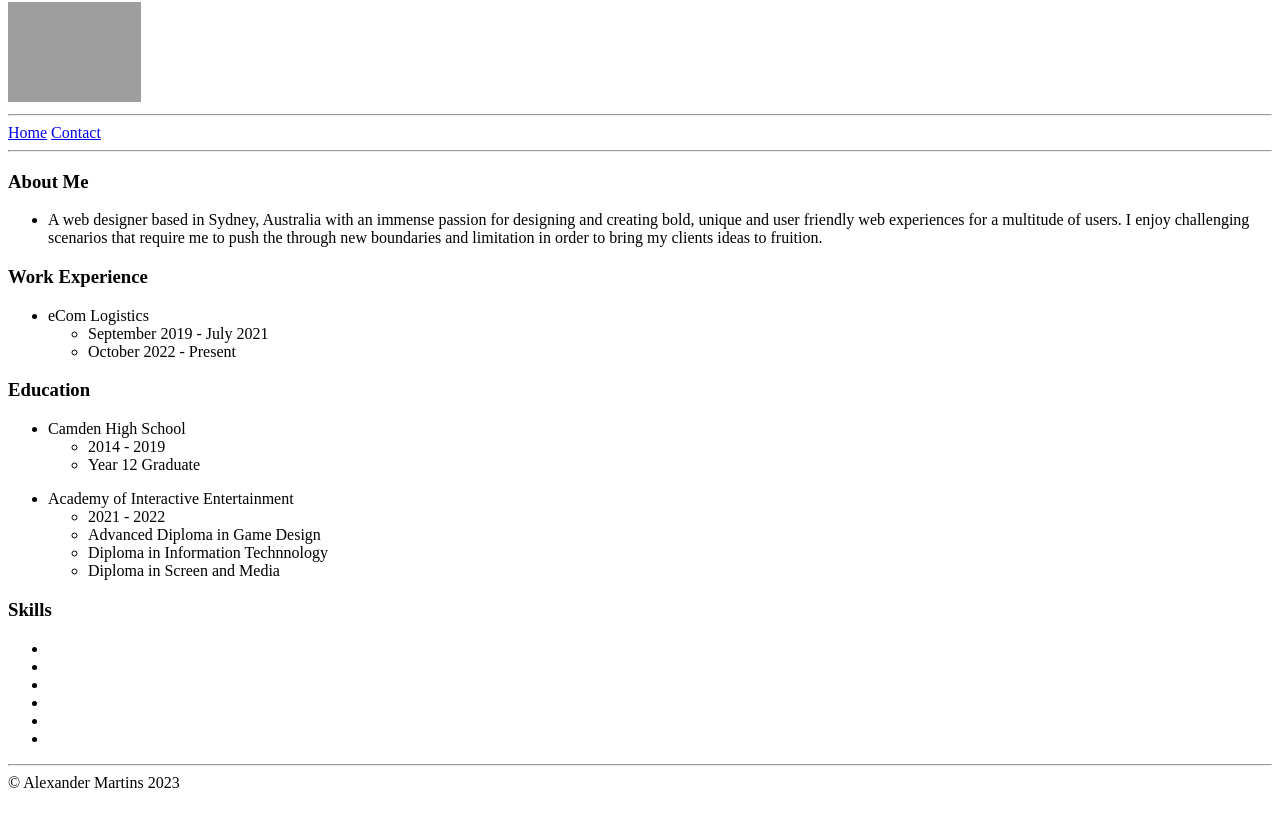
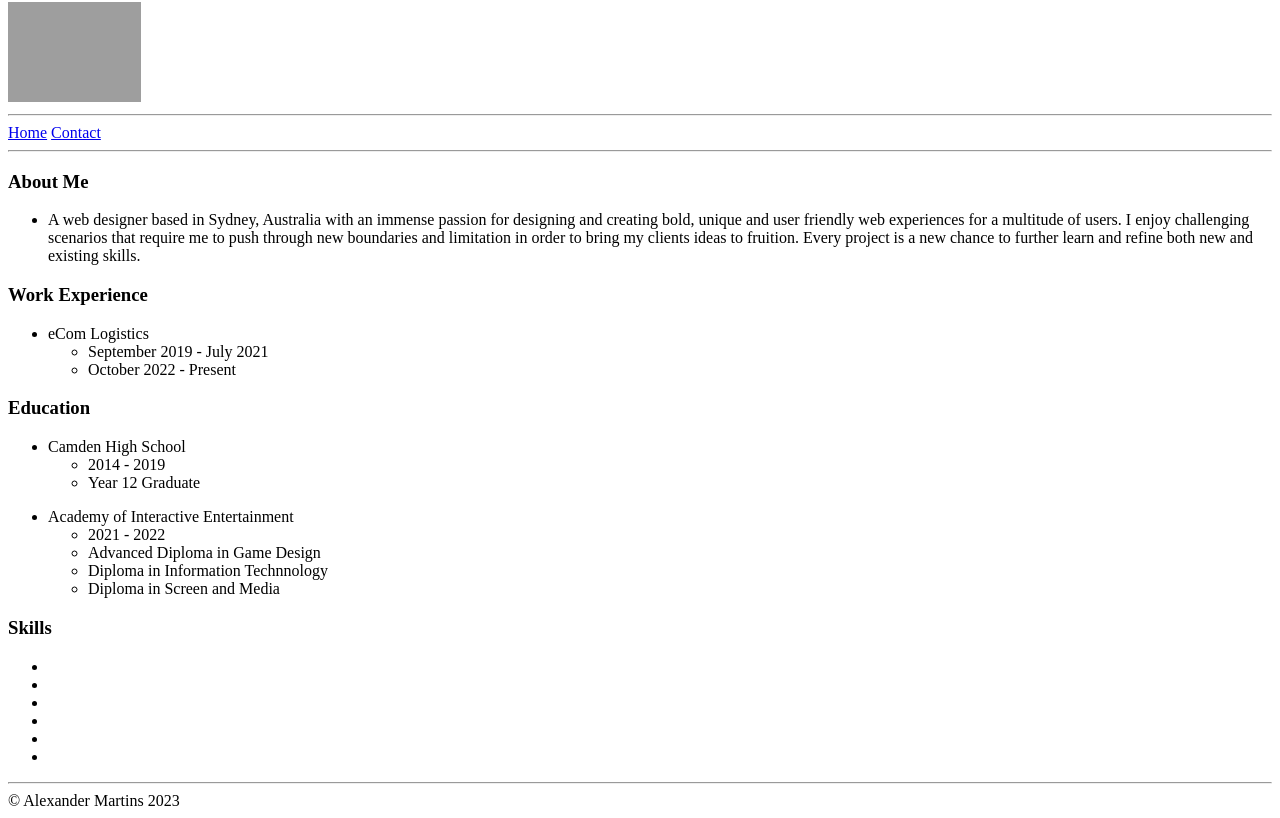
Before and after one commit to AlexMartinss/html-resume, a plain HTML site: page index.html in a window 1280 px wide. Shown: the part 78-896 px from the top of the page. Drawn offline with Linux system fonts and the light colour scheme; grey boxes are pictures that could not be loaded.

Commit message:
Grammar fixes and text updates.

```diff
--- a/index.html
+++ b/index.html
@@ -23,8 +23,8 @@
         <ul>
             <li>
                 A web designer based in Sydney, Australia with an immense passion for designing and creating bold, unique and user friendly web experiences for a
-                multitude of users. I enjoy challenging scenarios that require me to push the through new boundaries and limitation in
-                order to bring my clients ideas to fruition.
+                multitude of users. I enjoy challenging scenarios that require me to push through new boundaries and limitation in
+                order to bring my clients ideas to fruition. Every project is a new chance to further learn and refine both new and existing skills.
             </li>
         </ul>
     </p>
```
